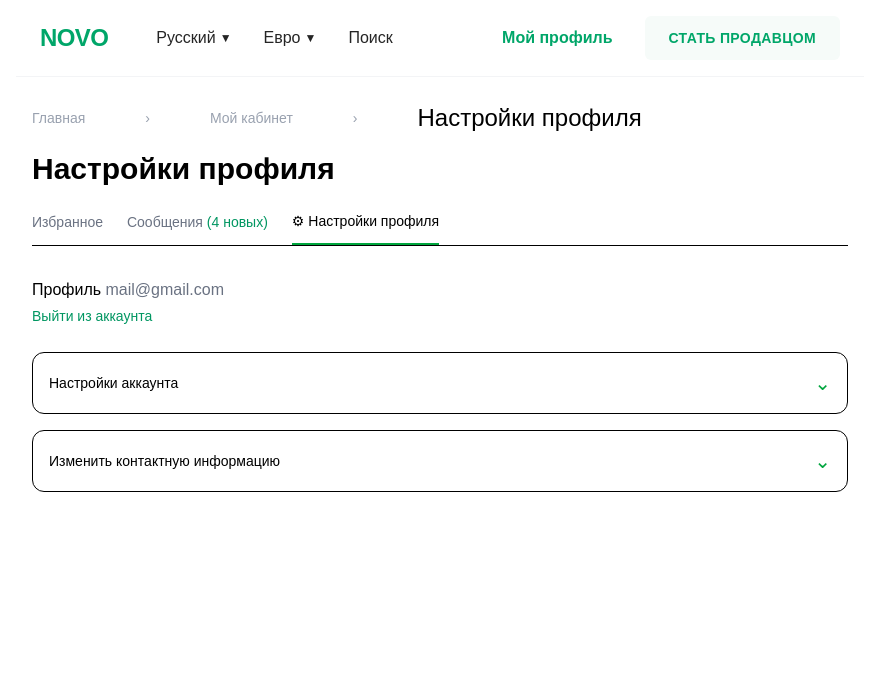
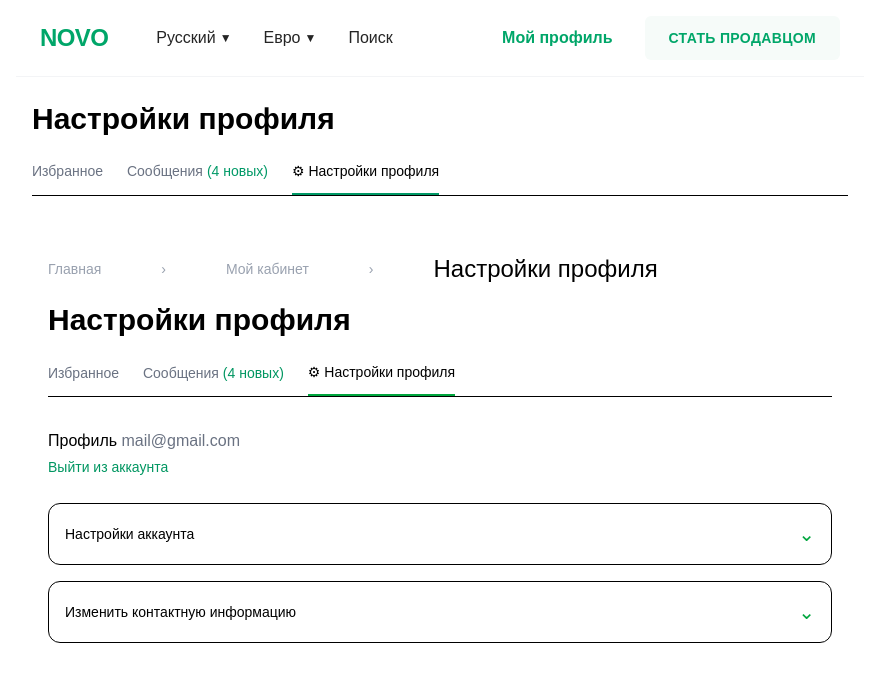
Before and after one commit to raimkulovbaiel1/fsd-next-app, a Next.js app: page /settings in a window 1280 px wide. Shown: the top 682 px of the page, without its empty margins (200-1079 px from the left). Built offline with nearby package versions, Linux system fonts and the light colour scheme.

Commit message:
refact/settings

```diff
--- a/src/app/settings/page.tsx
+++ b/src/app/settings/page.tsx
@@ -1,12 +1,59 @@
-import { Settings } from '@/widgets/Settings'
+'use client';
 
+import { Settings } from '@/widgets/Settings';
+import { useRouter } from 'next/navigation';
 
- const SettingsPage = () => {
+const tabBase =
+  'pb-3 text-sm font-medium leading-5 border-b-2 transition cursor-pointer';
+
+const tabInactive =
+  'border-transparent text-gray-500 hover:text-black';
+
+const tabActive =
+  'border-emerald-600 text-black';
+
+const SettingsPage = () => {
+  const router = useRouter();
+
+  const handleNavigate = (path: string) => {
+    setTimeout(() => {
+      router.push(path);
+    }, 2000);
+  };
+
   return (
-    <div>
+    <div className="max-w-5xl mx-auto px-4 py-6">
+
+      <h1 className="text-3xl font-bold mb-6">
+        Настройки профиля
+      </h1>
+
+      <div className="flex gap-6 border-b mb-8">
+
+        <span
+          onClick={() => handleNavigate('/Wishlist')}
+          className={`${tabBase} ${tabInactive}`}
+        >
+          Избранное
+        </span>
+
+        <span
+          onClick={() => handleNavigate('/messages')}
+          className={`${tabBase} ${tabInactive}`}
+        >
+          Сообщения
+          <span className="ml-1 text-emerald-600">(4 новых)</span>
+        </span>
+
+        <span className={`${tabBase} ${tabActive}`}>
+          ⚙ Настройки профиля
+        </span>
+
+      </div>
+
       <Settings />
     </div>
-  )
-}
+  );
+};
 
 export default SettingsPage;
```
